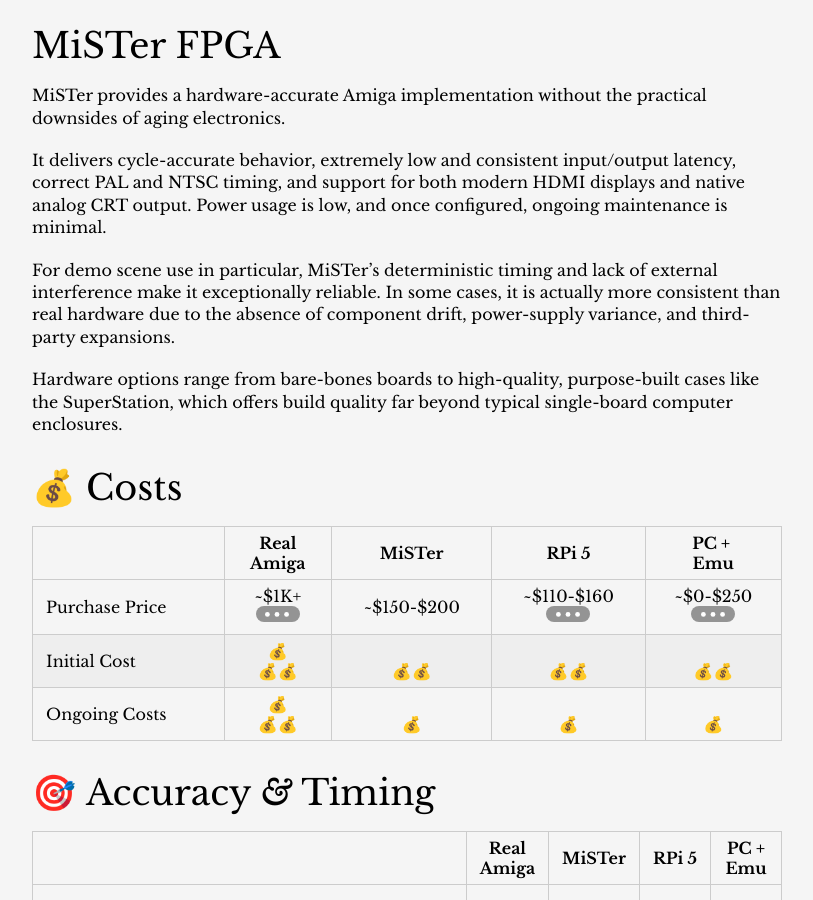
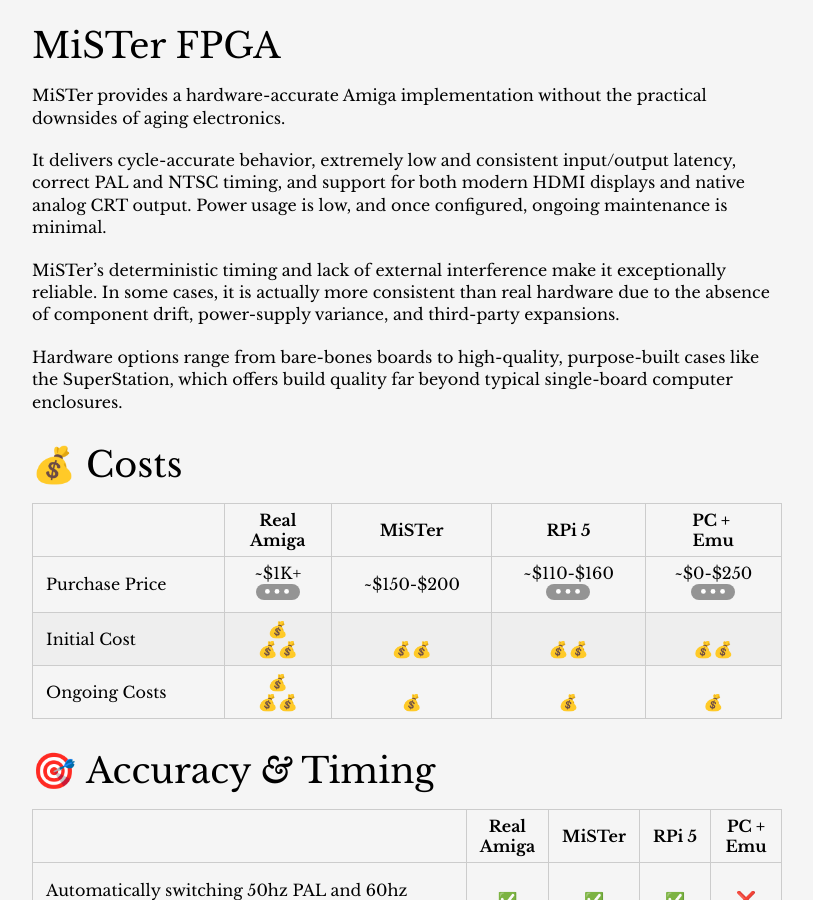
Before and after one commit to amigavision/amigavision.github.io, a Jekyll site: the page built from best.md, in a window 1280 px wide and 900 px high, scrolled down 1851 px. Shown: the whole window, without its empty margins (233-1046 px from the left). Built offline with Jekyll 4.4.1, drawn with Linux system fonts in a browser that asks for light colours.

Commit message:
Simplify

```diff
--- a/best.md
+++ b/best.md
@@ -49,7 +49,7 @@
 
 It delivers cycle-accurate behavior, extremely low and consistent input/output latency, correct PAL and NTSC timing, and support for both modern HDMI displays and native analog CRT output. Power usage is low, and once configured, ongoing maintenance is minimal.
 
-For demo scene use in particular, MiSTer’s deterministic timing and lack of external interference make it exceptionally reliable. In some cases, it is actually more consistent than real hardware due to the absence of component drift, power-supply variance, and third-party expansions.
+MiSTer’s deterministic timing and lack of external interference make it exceptionally reliable. In some cases, it is actually more consistent than real hardware due to the absence of component drift, power-supply variance, and third-party expansions.
 
 Hardware options range from bare-bones boards to high-quality, purpose-built cases like the SuperStation, which offers build quality far beyond typical single-board computer enclosures.
 
```
